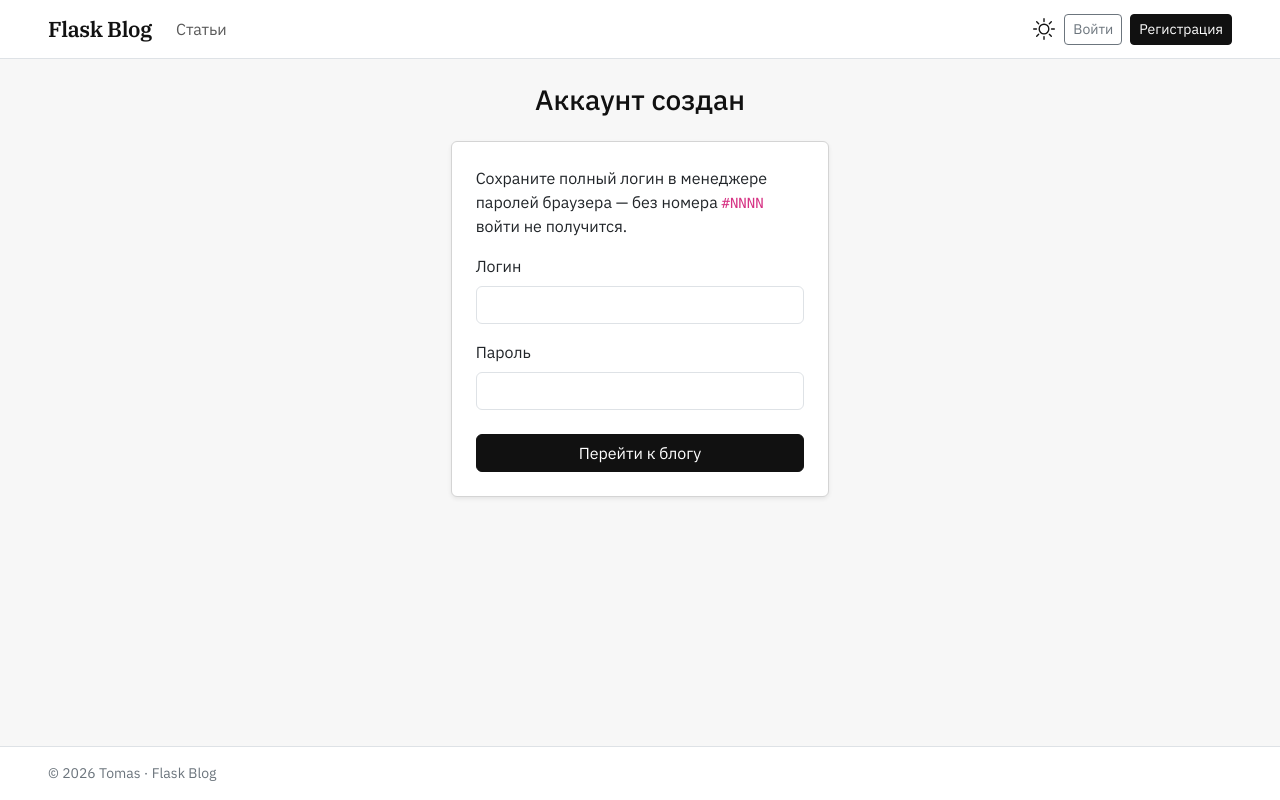
After one commit to discipleartem/flask_blog, a Flask app: template app/templates/auth/register_success.html in a window 1280 px wide. The commit adds this page. Run offline with Flask 3, Linux system fonts and the light colour scheme; the template is opened without the code that fills it, so the values that code supplies are empty.

Commit message:
feat: show register success page with full login tag
Offer password managers the complete name#NNNN credentials
instead of redirecting home with an incomplete username save.

Co-authored-by: Cursor <cursoragent@cursor.com>

```diff
--- a/app/templates/auth/register.html
+++ b/app/templates/auth/register.html
@@ -10,7 +10,7 @@
           <div class="mb-3">
             <label class="form-label" for="name">Имя пользователя</label>
             <input class="form-control" type="text" id="name" name="name"
-                   minlength="2" maxlength="32" required autocomplete="username">
+                   minlength="2" maxlength="32" required autocomplete="nickname">
             <div class="form-text">Discriminator (#0001–#9999) будет назначен автоматически. Имя «admin» зарезервировано.</div>
           </div>
           <div class="mb-4">
--- /dev/null
+++ b/app/templates/auth/register_success.html
@@ -0,0 +1,29 @@
+{% extends "base.html" %}
+{% block title %}Аккаунт создан · Flask Blog{% endblock %}
+{% block content %}
+<div class="row justify-content-center">
+  <div class="col-12 col-sm-10 col-md-7 col-lg-5 col-xl-4">
+    <h1 class="h3 mb-4 text-center">Аккаунт создан</h1>
+    <div class="card border shadow-sm">
+      <div class="card-body p-3 p-md-4">
+        <p class="mb-3">Сохраните полный логин в менеджере паролей браузера — без номера <code>#NNNN</code> войти не получится.</p>
+        <form id="credentials" onsubmit="return false;">
+          <div class="mb-3">
+            <label class="form-label" for="tag">Логин</label>
+            <input class="form-control" type="text" id="tag" name="username"
+                   value="{{ tag }}" readonly autocomplete="username">
+          </div>
+          <div class="mb-4">
+            <label class="form-label" for="password">Пароль</label>
+            <input class="form-control" type="password" id="password" name="password"
+                   value="{{ password }}" readonly autocomplete="new-password">
+          </div>
+        </form>
+        <div class="d-grid">
+          <a class="btn btn-dark" href="{{ url_for('posts.index') }}">Перейти к блогу</a>
+        </div>
+      </div>
+    </div>
+  </div>
+</div>
+{% endblock %}
```
Also changed, not shown: app/auth/__init__.py (+5 -2 lines).
